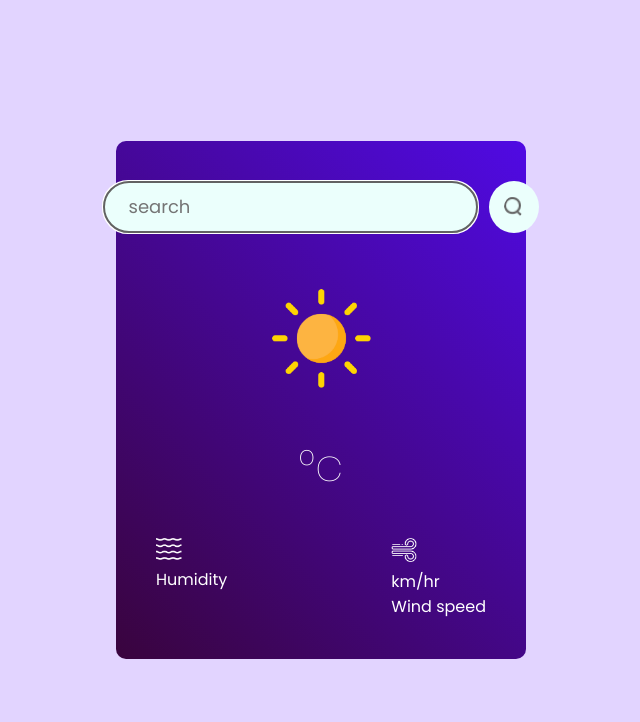
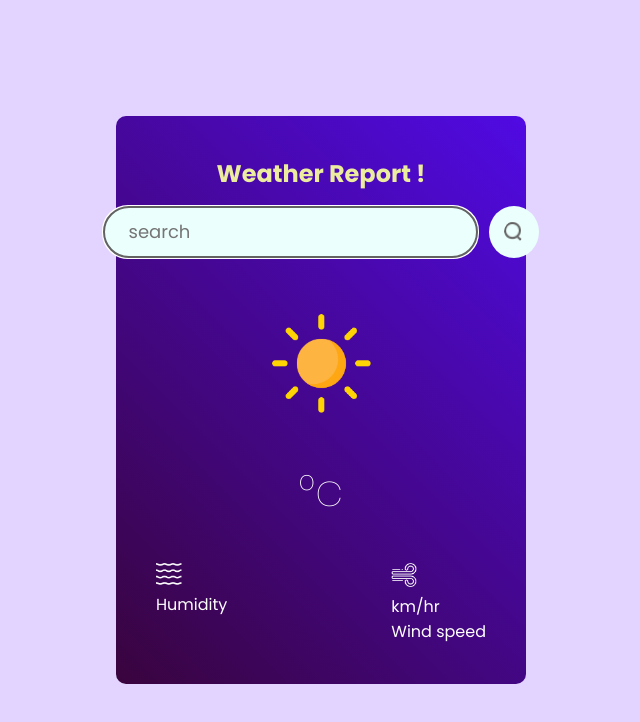
Before and after one commit to mujubarrahaman/Weather-App, a React (Vite) app: page / in a window 1280 px wide. Shown: the top 722 px of the page, without its empty margins (319-959 px from the left). Built offline with nearby package versions, Linux system fonts and the light colour scheme; a web font is replaced by a local one.

Commit message:
updated a h1 tag

```diff
--- a/src/components/Weather.css
+++ b/src/components/Weather.css
@@ -9,6 +9,12 @@
     align-items: center;
     width: 410px;
 
+}
+
+.weather h1{
+    font-size: 1.5rem;
+    color: rgb(236, 236, 159);
+    margin-bottom: 15px;
 }
 
 
--- a/src/components/Weather.jsx
+++ b/src/components/Weather.jsx
@@ -58,6 +58,7 @@ const Weather = () => {
     }
     return (
         <div className='weather'>
+            <h1>Weather Report !</h1>
             <div className="search-bar">
                 <input onChange={handleCity} type="text" placeholder='search' />
                 <img className='search-bar' src={search_icon} alt="" onClick={getWeather} />
```
